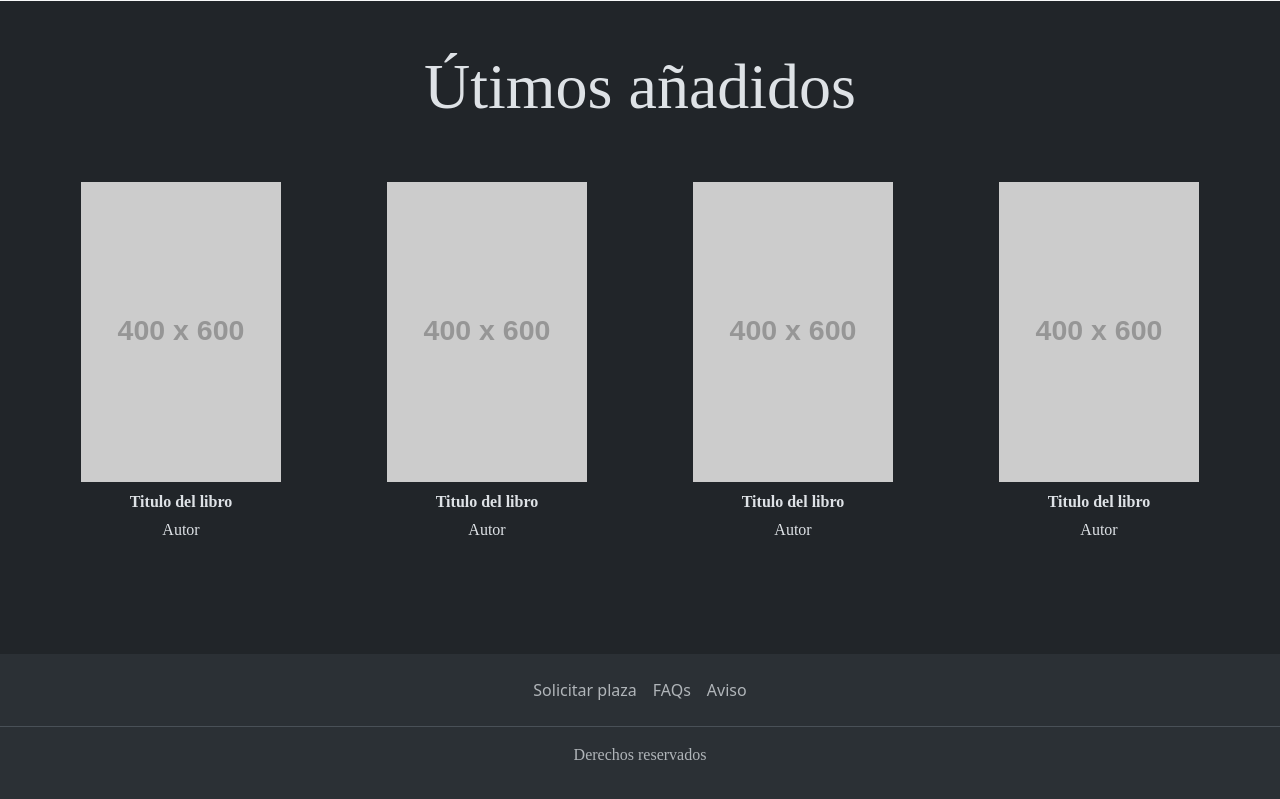
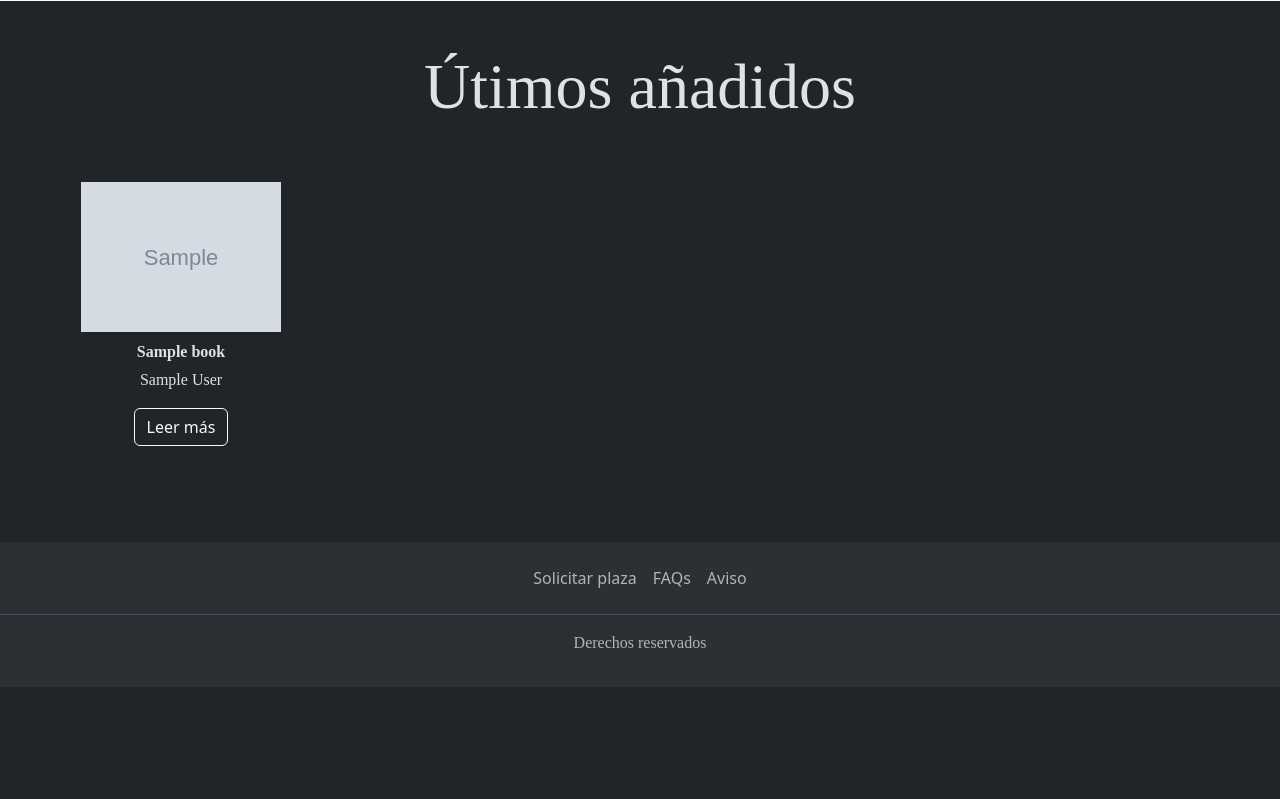
Before and after one commit to luciabalbas/libreria_comun, a Django app: page / in a window 1280 px wide. Shown: the part 743-1542 px from the top of the page. After the commit the page ends 1391 px from the top, so only its background shows below. Run offline with Django 5.2, Linux system fonts and the light colour scheme; tables that the repository leaves empty hold one stand-in row (values such as "Sample post"); grey boxes marked "Sample" are stand-in pictures; grey boxes labelled with a size stand in for pictures from a placeholder-image service; some libraries are stand-ins or nearby versions.

Commit message:
Añadiendo vista de últimos libros añadidos en la página principal

```diff
--- a/libreria_comun/core/templates/core/home.html
+++ b/libreria_comun/core/templates/core/home.html
@@ -25,34 +25,16 @@
     <div class="container-fluid py-5">
         <h2 class="display-3 text-center">Útimos añadidos</h2>
         <div class="row mx-3 my-5">
+            {% for book in last_books %}
             <div class="col-lg-3 col-sm-6 d-flex align-items-center justify-content-center">
                 <div class="content text-center">
-                    <img class="my-2" src="https://placehold.co/400x600" width="200" />
-                    <p class="mb-1 fw-bold">Titulo del libro</p>
-                    <p>Autor</p>
+                    <img class="my-2" src="{{book.image.url}}" width="200" />
+                    <p class="mb-1 fw-bold">{{book.title}}</p>
+                    <p>{{book.author}}</p>
+                    <a class='btn btn-outline-light' href="{% url 'books:book' book.id book.title|slugify %}">Leer más</a>
                 </div>
             </div>
-            <div class="col-lg-3 col-sm-6 d-flex align-items-center justify-content-center">
-                <div class="content text-center">
-                    <img class="my-2" src="https://placehold.co/400x600" width="200" />
-                    <p class="mb-1 fw-bold">Titulo del libro</p>
-                    <p>Autor</p>
-                </div>
-            </div>
-            <div class="col-lg-3 col-sm-6 d-flex align-items-center justify-content-center">
-                <div class="content text-center">
-                    <img class="my-2" src="https://placehold.co/400x600" width="200" />
-                    <p class="mb-1 fw-bold">Titulo del libro</p>
-                    <p>Autor</p>
-                </div>
-            </div>
-            <div class="col-lg-3 col-sm-6 d-flex align-items-center justify-content-center">
-                <div class="content text-center">
-                    <img class="my-2" src="https://placehold.co/400x600" width="200" />
-                    <p class="mb-1 fw-bold">Titulo del libro</p>
-                    <p>Autor</p>
-                </div>
-            </div>
+            {% endfor %}
         </div>
     </div>
 {% endblock %}
--- a/libreria_comun/core/views.py
+++ b/libreria_comun/core/views.py
@@ -1,10 +1,13 @@
-from django.shortcuts import render
+from django.shortcuts import render, get_list_or_404
 from django.views.generic.base import TemplateView
+from books.models import Book
 
 # Create your views here.
 class HomePageView(TemplateView):
     template_name = 'core/home.html'
-
+    def get(self, request):
+        last_books = get_list_or_404(Book.objects.order_by('-created')[:4])
+        return render (request, 'core/home.html', {'last_books': last_books})
 
 class SamplePageView(TemplateView):
     template_name = 'core/sample.html'
```
